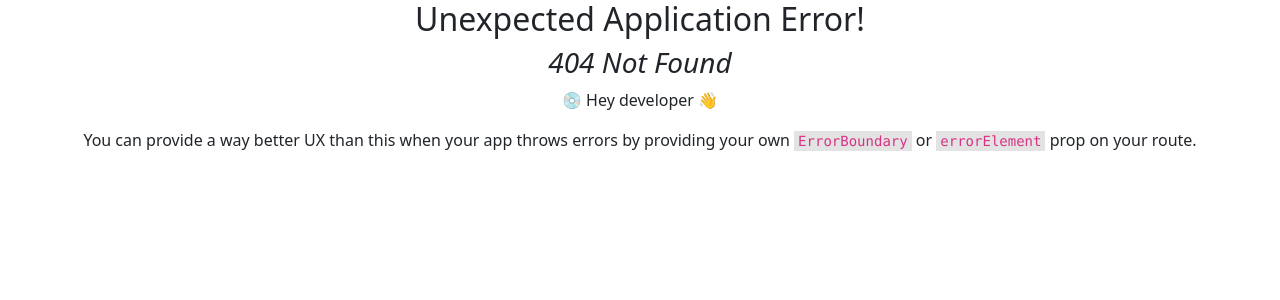
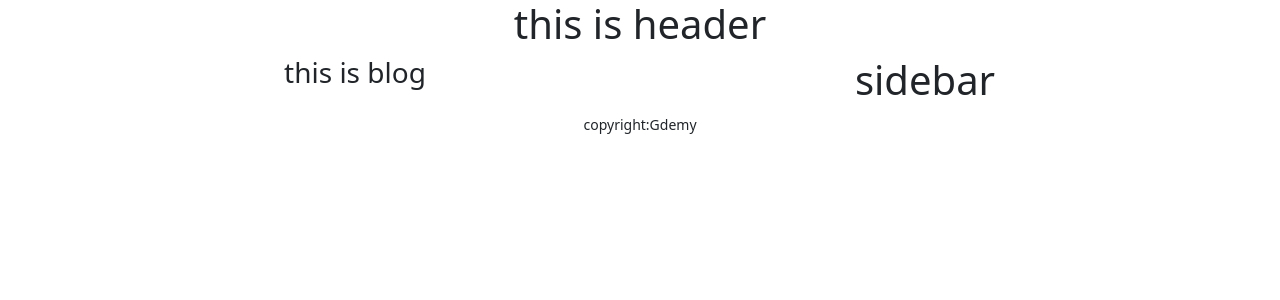
Before and after one commit to risaadodx/learning-platform-client-side, a React (Create React App) app: page /blog in a window 1280 px wide. Before the commit this address had no page. Shown: the top 300 px of the page. Built offline with nearby package versions, Linux system fonts and the light colour scheme.

Commit message:
routes and layout created

```diff
--- /dev/null
+++ b/src/Pages/Blog/Blog.js
@@ -0,0 +1,11 @@
+import React from "react";
+
+const Blog = () => {
+  return (
+    <div>
+      <h3>this is blog</h3>
+    </div>
+  );
+};
+
+export default Blog;
--- /dev/null
+++ b/src/Pages/Courses/Courses.js
@@ -0,0 +1,11 @@
+import React from "react";
+
+const Courses = () => {
+  return (
+    <div>
+      <h3>this is courses</h3>
+    </div>
+  );
+};
+
+export default Courses;
--- /dev/null
+++ b/src/Pages/Faq/Faq.js
@@ -0,0 +1,11 @@
+import React from "react";
+
+const Faq = () => {
+  return (
+    <div>
+      <h3>this is faq</h3>
+    </div>
+  );
+};
+
+export default Faq;
--- /dev/null
+++ b/src/Pages/Home/Home.js
@@ -0,0 +1,11 @@
+import React from "react";
+
+const Home = () => {
+  return (
+    <div>
+      <h1>this is home</h1>
+    </div>
+  );
+};
+
+export default Home;
--- /dev/null
+++ b/src/Pages/Shared/Footer/Footer.js
@@ -0,0 +1,14 @@
+import React from "react";
+
+const Footer = () => {
+  return (
+    <div>
+      <p>
+        <small>copyright:Gdemy</small>
+      </p>
+    </div>
+  );
+};
+
+export default Footer;
+<h1>copyright:Gdemy</h1>;
--- /dev/null
+++ b/src/Pages/Shared/Header/Header.js
@@ -0,0 +1,15 @@
+import React from "react";
+
+const Header = () => {
+  return (
+    <div>
+      <h1>
+        <header>
+          <h1>this is header</h1>
+        </header>
+      </h1>
+    </div>
+  );
+};
+
+export default Header;
--- /dev/null
+++ b/src/Pages/Shared/Sidebar/Sidebar.js
@@ -0,0 +1,11 @@
+import React from "react";
+
+const Sidebar = () => {
+  return (
+    <div>
+      <h1>sidebar</h1>
+    </div>
+  );
+};
+
+export default Sidebar;
--- a/src/layout/Main.js
+++ b/src/layout/Main.js
@@ -1,20 +1,25 @@
 import React from "react";
 import { Col, Container, Row } from "react-bootstrap";
 import { Outlet } from "react-router-dom";
+import Footer from "../Pages/Shared/Footer/Footer";
+import Header from "../Pages/Shared/Header/Header";
+import Sidebar from "../Pages/Shared/Sidebar/Sidebar";
 
 const Main = () => {
   return (
     <div>
+      <Header></Header>
       <Container>
         <Row>
           <Col>
             <Outlet></Outlet>
           </Col>
           <Col>
-            <h2>Sidebar</h2>
+            <Sidebar></Sidebar>
           </Col>
         </Row>
       </Container>
+      <Footer></Footer>
     </div>
   );
 };
```
Also changed, not shown: src/Routes/Routes.js (+22 -1 lines).
